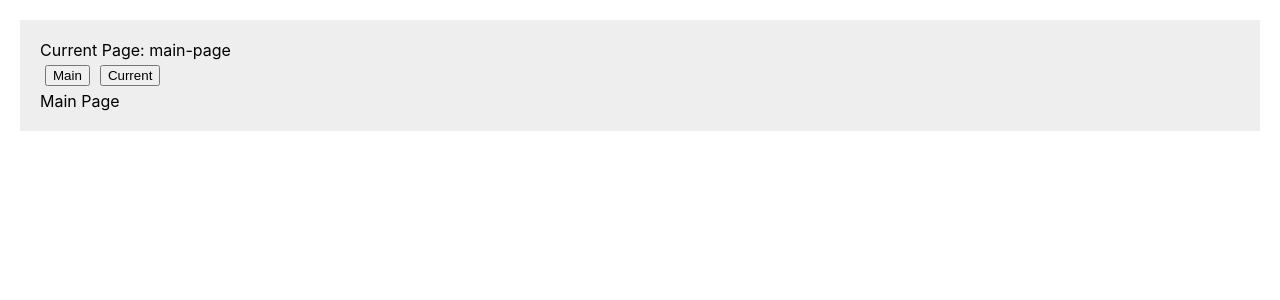
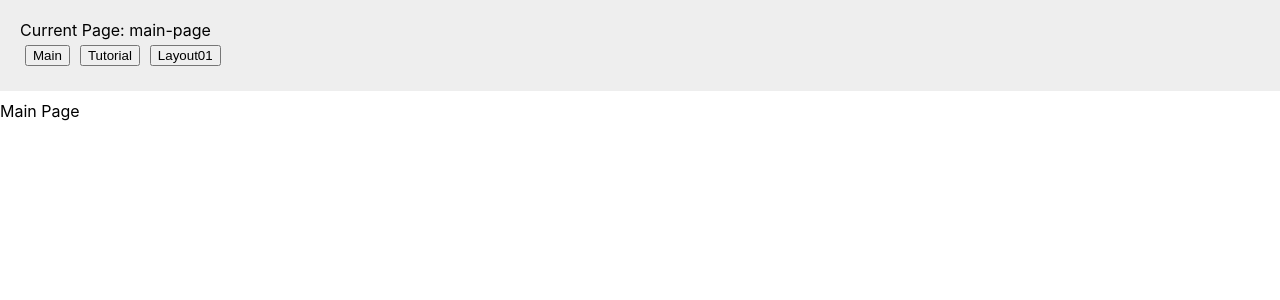
Before and after one commit to alandias01/reactplayground, a React (Create React App) app: page / in a window 1280 px wide. Shown: the top 300 px of the page. Built offline with nearby package versions, Linux system fonts and the light colour scheme.

Commit message:
Added Layout01.tsx

```diff
--- a/src/client/MainApp.tsx
+++ b/src/client/MainApp.tsx
@@ -1,10 +1,11 @@
 import React, { Component } from 'react';
 import Tutorial from './Tutorial'
+import Layout01 from './layouts/Layout01'
 
 var mainAppStyle = {
     background: "#eee",
     padding: "20px",
-    margin: "20px"
+    margin: "0px 0px 10px 0px"
 };
 
 var buttonStyle = {
@@ -15,6 +16,7 @@ const MAINTEMPLATE = {
     PAGE: {
         MAINPAGE: "main-page",
         TUTORIAL: "tutorial-page",
+        LAYOUT01: "Layout01"
     }
 };
 
@@ -41,6 +43,9 @@ export class MainApp extends Component<IMainAppProps, IMainAppState> {
             case MAINTEMPLATE.PAGE.TUTORIAL:
                 return <Tutorial />
                 break;
+            case MAINTEMPLATE.PAGE.LAYOUT01:
+                return <Layout01 />
+                break;
             default:
                 break;
         }
@@ -54,11 +59,14 @@ export class MainApp extends Component<IMainAppProps, IMainAppState> {
 
     render() {
         return (
-            <div style={mainAppStyle}>
-                Current Page: {this.state.currentPage}
-                <br />
-                <button style={buttonStyle} onClick={() => this.setCurrentPage(MAINTEMPLATE.PAGE.MAINPAGE)}>Main </button>
-                <button style={buttonStyle} onClick={() => this.setCurrentPage(MAINTEMPLATE.PAGE.TUTORIAL)}>Current</button>
+            <div>
+                <div style={mainAppStyle}>
+                    Current Page: {this.state.currentPage}
+                    <br />
+                    <button style={buttonStyle} onClick={() => this.setCurrentPage(MAINTEMPLATE.PAGE.MAINPAGE)}>Main </button>
+                    <button style={buttonStyle} onClick={() => this.setCurrentPage(MAINTEMPLATE.PAGE.TUTORIAL)}>Tutorial</button>
+                    <button style={buttonStyle} onClick={() => this.setCurrentPage(MAINTEMPLATE.PAGE.LAYOUT01)}>Layout01</button>
+                </div>
                 {this.getPage()}
             </div>
         )
--- a/src/client/Tutorial.tsx
+++ b/src/client/Tutorial.tsx
@@ -21,4 +21,5 @@ Show class
  ctor and setting state
  lifecycle hooks
  containers, components, actions, reducers
+ map, reduce, filter, etc...
 */
--- /dev/null
+++ b/src/client/layouts/Layout01.tsx
@@ -0,0 +1,35 @@
+import React, { Component } from 'react'
+
+const LayoutContainerStyle = {
+    margin: "10px 10px 10px 10px"
+}
+const LeftBarStyle = {
+    color: "red"
+}
+
+const RightMainTopStyle = {
+    color: "red"
+}
+
+const RightMainBottomStyle = {
+    color: "red"
+}
+
+
+
+
+
+export class Layout01 extends Component {
+    render() {
+        return (
+            <div style = {LayoutContainerStyle}>
+                <div style={LeftBarStyle}>
+                    Layout
+                </div>
+
+            </div>
+        )
+    }
+}
+
+export default Layout01
```
Also changed, not shown: src/index.tsx (+19 -0 lines).
